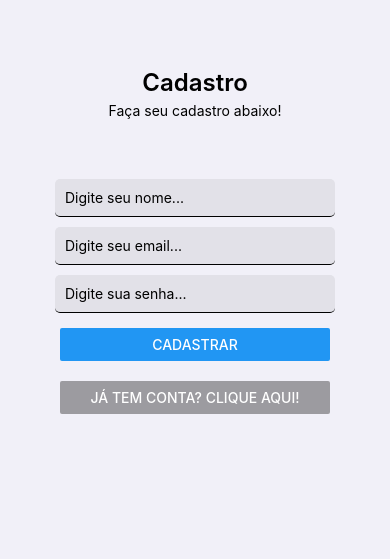
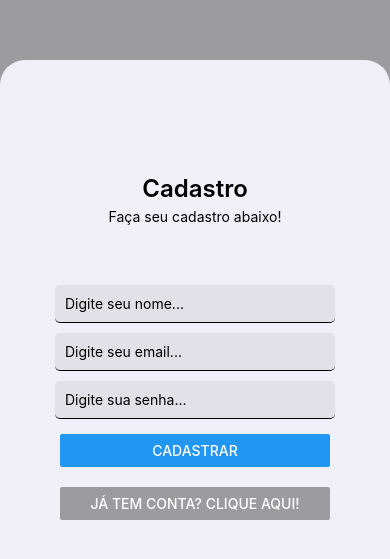
Before and after one commit to Jhopn/todo-react-avaliable, a React Native app: screen / in a window 390 px wide. Shown: the part 151-710 px from the top of the page. Built offline with nearby package versions, Linux system fonts and the light colour scheme.

Commit message:
feat: Criação inicial das telas de login, cadastro e home

```diff
--- a/App.tsx
+++ b/App.tsx
@@ -1,11 +1,15 @@
-import { StatusBar } from 'expo-status-bar';
-import { StyleSheet, Text, View } from 'react-native';
-import Routes from './src/routes';
+import { StatusBar } from "expo-status-bar";
+import { StyleSheet, Text, View } from "react-native";
+import Routes from "./src/routes";
+import Toast from "react-native-toast-message";
 
 export default function App() {
-  return <Routes/>
-
+  return (
+    <>
+      <Routes />
+      <Toast />
+    </>
+  );
 }
 
-const styles = StyleSheet.create({
-});
+const styles = StyleSheet.create({});
--- a/package.json
+++ b/package.json
@@ -11,12 +11,16 @@
   "dependencies": {
     "@react-navigation/native": "^7.1.8",
     "@react-navigation/native-stack": "^7.3.12",
+    "axios": "^1.9.0",
     "expo": "~53.0.7",
+    "expo-linear-gradient": "~14.1.4",
     "expo-status-bar": "~2.2.3",
     "react": "19.0.0",
     "react-native": "0.79.2",
+    "react-native-linear-gradient": "^2.8.3",
     "react-native-safe-area-context": "^5.4.0",
-    "react-native-screens": "^4.10.0"
+    "react-native-screens": "^4.10.0",
+    "react-native-toast-message": "^2.3.0"
   },
   "devDependencies": {
     "@babel/core": "^7.25.2",
--- a/src/routes/index.tsx
+++ b/src/routes/index.tsx
@@ -16,8 +16,8 @@ export type StackRoutes = NativeStackNavigationProp<StackRoutesProps>
 
 const Routes = () => {
   return (
-    <AuthProvider>
     <NavigationContainer>
+      <AuthProvider>
       <Navigator
        screenOptions={{
         headerShown: false
@@ -26,8 +26,8 @@ const Routes = () => {
         <Screen name="login" component={Login} />
         <Screen name="home" component={Home} />
       </Navigator>
+    </AuthProvider>
     </NavigationContainer>
-    </AuthProvider>
    );
 }
 
--- a/src/screens/login.tsx
+++ b/src/screens/login.tsx
@@ -1,81 +1,125 @@
-import { useNavigation } from '@react-navigation/native';
-import { Button, NativeSyntheticEvent, Text, TextInput, TextInputChangeEventData, View, StyleSheet } from "react-native";
+import { useNavigation } from "@react-navigation/native";
+import {
+  Button,
+  NativeSyntheticEvent,
+  Text,
+  TextInput,
+  TextInputChangeEventData,
+  View,
+  StyleSheet,
+} from "react-native";
 import { StackRoutes } from "../routes";
 import { useState } from "react";
 import { useAuth } from "../hooks/use-auth";
-import { ChangeEvent } from "react";
 
 const Login = () => {
-  const { navigate } = useNavigation<StackRoutes>()
-  const { handleLogin, token } = useAuth()
-  const [email, setEmail] = useState('');
-  const [password, setPassword] = useState('');
+  const { navigate } = useNavigation<StackRoutes>();
+  const { handleLogin, token } = useAuth();
+  const [email, setEmail] = useState("");
+  const [password, setPassword] = useState("");
 
-  const handleEmailChange = (event: NativeSyntheticEvent<TextInputChangeEventData>) => {
+  const handleEmailChange = (
+    event: NativeSyntheticEvent<TextInputChangeEventData>
+  ) => {
     setEmail(event.nativeEvent.text);
   };
 
-  const handlePasswordChange = (event: NativeSyntheticEvent<TextInputChangeEventData>) => {
+  const handlePasswordChange = (
+    event: NativeSyntheticEvent<TextInputChangeEventData>
+  ) => {
     setPassword(event.nativeEvent.text);
   };
 
-  if(token){
-    navigate("home")
+  if (token) {
+    navigate("home");
   }
 
   return (
+    <View style={styles.body}>
       <View style={styles.container}>
         <Text style={styles.title}>Login</Text>
         <Text style={styles.paragraph}>Faça seu login abaixo!</Text>
         <View style={styles.content}>
-
-      <TextInput style={styles.input} placeholder="Digite seu email..." onChange={handleEmailChange}/>
-      <TextInput style={styles.input} placeholder="Digite sua senha..." onChange={handlePasswordChange}/>
+          <TextInput
+            style={styles.input}
+            placeholder="Digite seu email..."
+            onChange={handleEmailChange}
+          />
+          <TextInput
+            style={styles.input}
+            placeholder="Digite sua senha..."
+            onChange={handlePasswordChange}
+          />
 
           <View style={styles.button}>
-        <Button title="Entrar" onPress={() => handleLogin(email, password)} />
+            <Button
+              title="Entrar"
+              onPress={() => handleLogin(email, password)}
+            />
           </View>
 
           <View style={styles.button}>
-        <Button color={'#9C9BA0'} title="Não tem conta? Clique aqui!" onPress={() => navigate('register')} />
+            <Button
+              color={"#9C9BA0"}
+              title="Não tem conta? Clique aqui!"
+              onPress={() => navigate("register")}
+            />
+          </View>
         </View>
       </View>
     </View>
   );
-}
+};
 
 const styles = StyleSheet.create({
+  body: {
+    flex: 1,
+    flexDirection: "column",
+    height: "100%",
+    backgroundColor: "#9C9BA0",
+  },
   container: {
-    flex: 1,
-    height: '100%',
-    justifyContent: 'center',
-    backgroundColor: '#F1F0F8'
+    borderTopStartRadius: 25,
+    borderTopEndRadius: 25,
+    position: 'absolute',
+    bottom: 0,
+    width: "100%",
+    height: "70%",
+    justifyContent: "center",
+    backgroundColor: "#F1F0F8",
   },
-  title:{
-    textAlign: 'center',
+  title: {
+    textAlign: "center",
     fontSize: 24,
-    fontWeight: '600',
+    fontWeight: "600",
   },
-  paragraph:{
-    textAlign: 'center',
+  paragraph: {
+    textAlign: "center",
     fontSize: 14,
-    fontWeight: '400',
+    fontWeight: "400",
     margin: 5,
   },
-  input:{
+  input: {
     margin: 5,
     borderBottomWidth: 1,
-    backgroundColor: '#E2E1E8',
+    backgroundColor: "#E2E1E8",
     borderRadius: 5,
     padding: 10,
-    borderColor: '#000',
+    borderColor: "#000",
   },
-  content:{
+  content: {
     padding: 50,
   },
-  button:{
+  button: {
     margin: 10,
-  }
-})
+  },
+  background: {
+    position: "absolute",
+    left: 0,
+    right: 0,
+    top: 0,
+    height: 300,
+  },
+});
 
 export default Login;
--- a/src/screens/register.tsx
+++ b/src/screens/register.tsx
@@ -1,85 +1,138 @@
-import { useNavigation } from '@react-navigation/native';
-import { Button, NativeSyntheticEvent, Text, TextInput, TextInputChangeEventData, View, StyleSheet } from "react-native";
+import { useNavigation } from "@react-navigation/native";
+import {
+  Button,
+  NativeSyntheticEvent,
+  Text,
+  TextInput,
+  TextInputChangeEventData,
+  View,
+  StyleSheet,
+} from "react-native";
 import { StackRoutes } from "../routes";
 import { useState } from "react";
 import { useAuth } from "../hooks/use-auth";
 import { ChangeEvent } from "react";
+import { LinearGradient } from "expo-linear-gradient";
 
 const Register = () => {
-  const { navigate } = useNavigation<StackRoutes>()
-  const { handleRegister, token } = useAuth()
-  const [name, setName] = useState('');
-  const [email, setEmail] = useState('');
-  const [password, setPassword] = useState('');
+  const { navigate } = useNavigation<StackRoutes>();
+  const { handleRegister, token } = useAuth();
+  const [name, setName] = useState("");
+  const [email, setEmail] = useState("");
+  const [password, setPassword] = useState("");
 
-  const handleNameChange = (event: NativeSyntheticEvent<TextInputChangeEventData>) => {
+  const handleNameChange = (
+    event: NativeSyntheticEvent<TextInputChangeEventData>
+  ) => {
     setName(event.nativeEvent.text);
   };
 
-  const handleEmailPassword = (event: NativeSyntheticEvent<TextInputChangeEventData>) =>{
+  const handleEmailPassword = (
+    event: NativeSyntheticEvent<TextInputChangeEventData>
+  ) => {
     setEmail(event.nativeEvent.text);
-  }
+  };
 
-  const handlePasswordChange = (event: NativeSyntheticEvent<TextInputChangeEventData>) => {
+  const handlePasswordChange = (
+    event: NativeSyntheticEvent<TextInputChangeEventData>
+  ) => {
     setPassword(event.nativeEvent.text);
   };
 
-  if(token){
-    navigate("home")
+  if (token) {
+    navigate("home");
   }
 
   return (
+    <View style={styles.body}>
       <View style={styles.container}>
         <Text style={styles.title}>Cadastro</Text>
         <Text style={styles.paragraph}>Faça seu cadastro abaixo!</Text>
         <View style={styles.content}>
-      <TextInput style={styles.input} placeholder="Digite seu nome..." onChange={handleNameChange}/>
-      <TextInput style={styles.input} placeholder="Digite seu email..." onChange={handleEmailPassword}/>
-      <TextInput  style={styles.input} placeholder="Digite sua senha..." onChange={handlePasswordChange}/>
+          <TextInput
+            style={styles.input}
+            placeholder="Digite seu nome..."
+            onChange={handleNameChange}
+          />
+          <TextInput
+            style={styles.input}
+            placeholder="Digite seu email..."
+            onChange={handleEmailPassword}
+          />
+          <TextInput
+            style={styles.input}
+            placeholder="Digite sua senha..."
+            onChange={handlePasswordChange}
+          />
           <View style={styles.button}>
-        <Button title="Cadastrar" onPress={() => handleRegister(name, email, password)} />
+            <Button
+              title="Cadastrar"
+              onPress={() => handleRegister(name, email, password)}
+            />
           </View>
 
           <View style={styles.button}>
-        <Button color={'#9C9BA0'}  title="Já tem conta? Clique aqui!" onPress={() => navigate('login')} />
+            <Button
+              color={"#9C9BA0"}
+              title="Já tem conta? Clique aqui!"
+              onPress={() => navigate("login")}
+            />
+          </View>
         </View>
       </View>
     </View>
   );
-}
+};
 
 const styles = StyleSheet.create({
+  body: {
+    flex: 1,
+    flexDirection: "column",
+    height: "100%",
+    backgroundColor: "#9C9BA0",
+  },
   container: {
-    flex: 1,
-    height: '100%',
-    justifyContent: 'center',
-    backgroundColor: '#F1F0F8'
+    borderTopStartRadius: 25,
+    borderTopEndRadius: 25,
+    position: "absolute",
+    bottom: 0,
+    width: "100%",
+    height: "75%",
+    justifyContent: "center",
+    backgroundColor: "#F1F0F8",
   },
-  title:{
-    textAlign: 'center',
+  title: {
+    textAlign: "center",
     fontSize: 24,
-    fontWeight: '600',
+    fontWeight: "600",
   },
-  paragraph:{
-    textAlign: 'center',
+  paragraph: {
+    textAlign: "center",
     fontSize: 14,
-    fontWeight: '400',
+    fontWeight: "400",
     margin: 5,
   },
-  input:{
+  input: {
     margin: 5,
     borderBottomWidth: 1,
-    backgroundColor: '#E2E1E8',
+    backgroundColor: "#E2E1E8",
     borderRadius: 5,
     padding: 10,
-    borderColor: '#000',
+    borderColor: "#000",
   },
-  content:{
+  content: {
     padding: 50,
   },
-  button:{
+  button: {
     margin: 10,
-  }
-})
+  },
+  background: {
+    position: "absolute",
+    left: 0,
+    right: 0,
+    top: 0,
+    height: 300,
+  },
+});
 
 export default Register;
```
Also changed, not shown: src/context/auth-provider.tsx (+39 -16 lines), 1 other file (tests, documents, lock files or other folders). Lines whose indentation alone changed are shown as unchanged.
